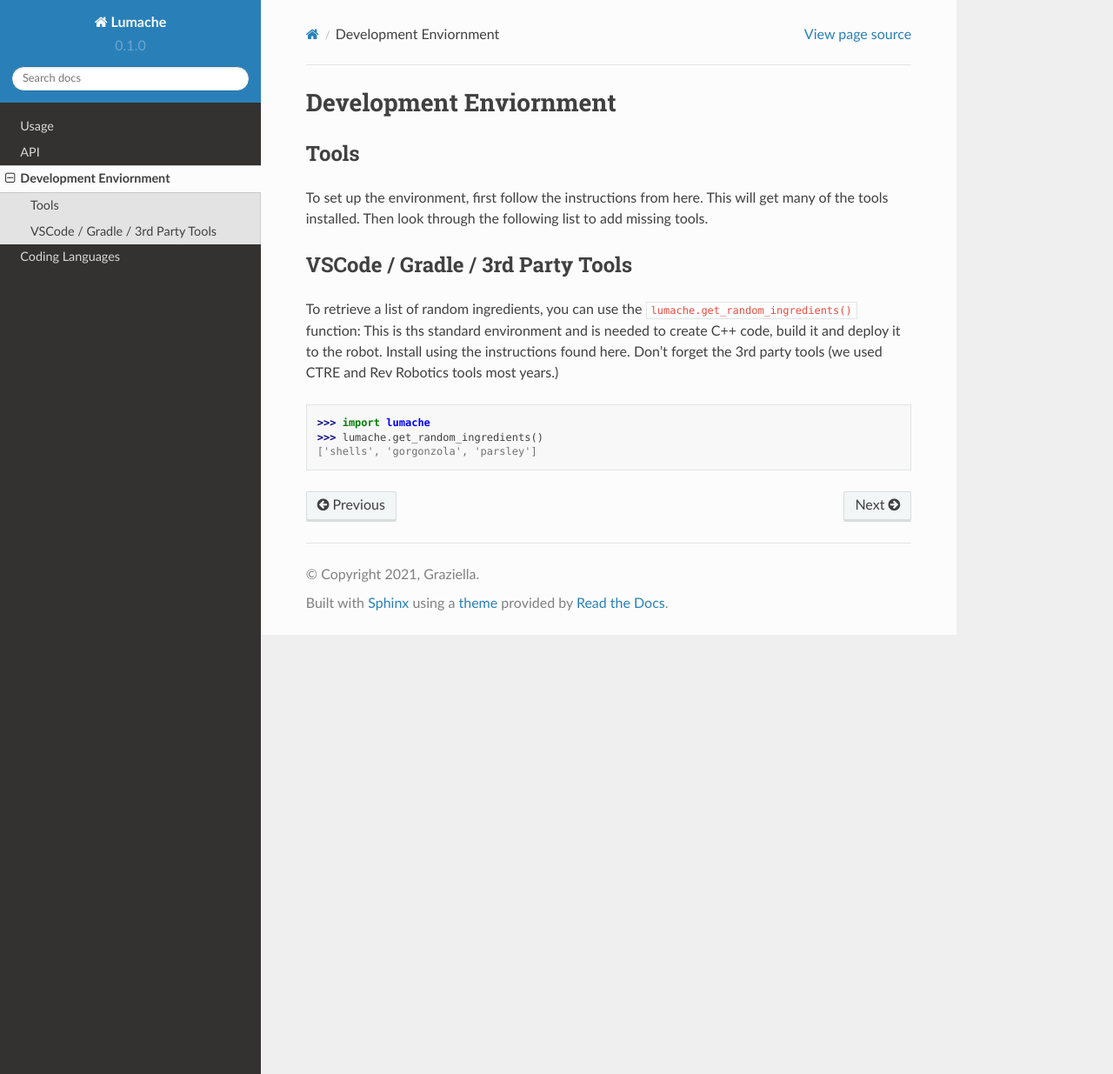
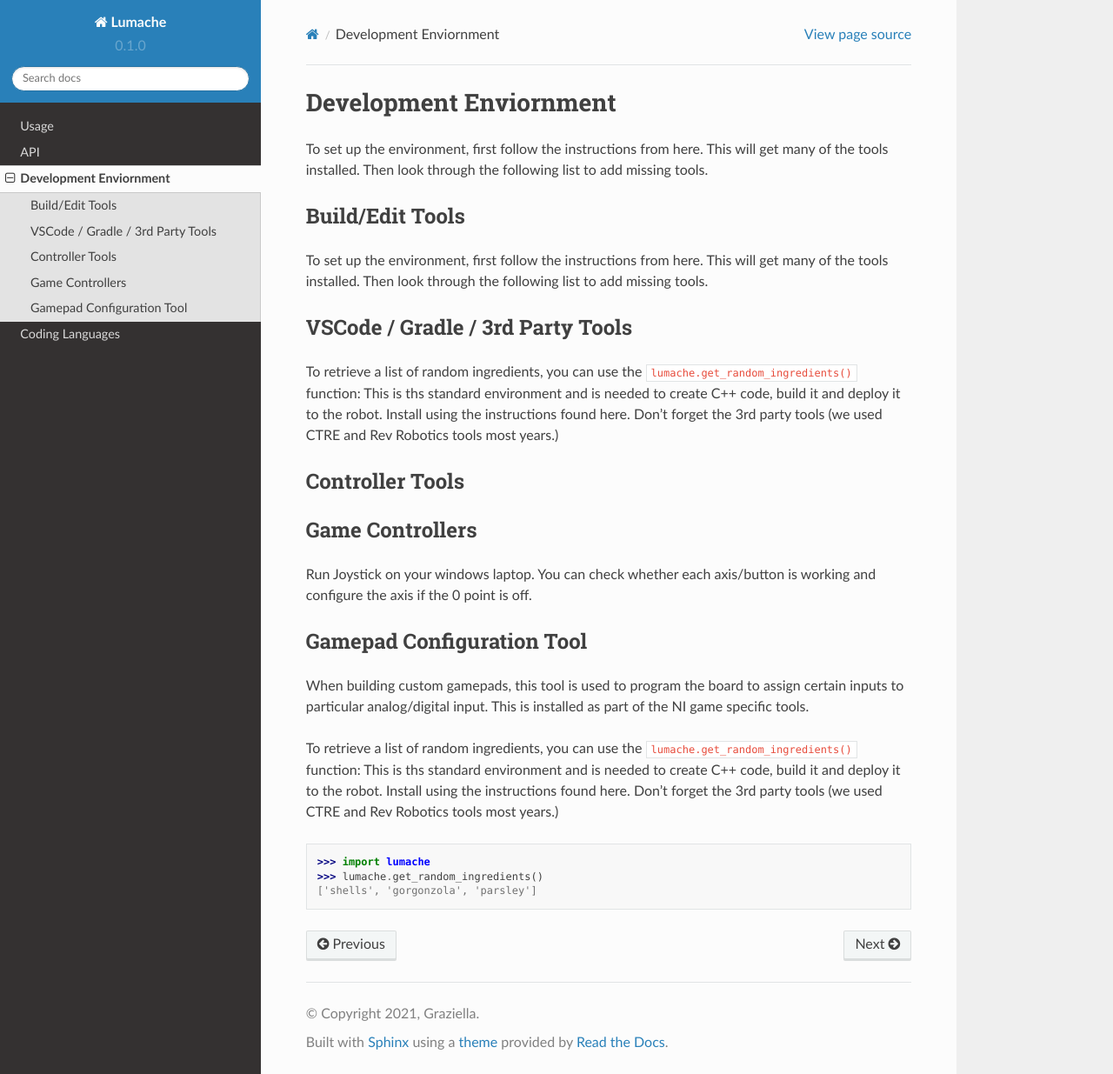
Before and after one commit to Team302/Team302Doco, a Sphinx documentation site: the page built from docs/source/devenv.rst, in a window 1280 px wide and 1235 px high. Shown: the whole window at 87% size. Built offline with Sphinx 7.4.7 and the Read the Docs theme 2.0.0, drawn with Linux system fonts in a browser that asks for light colours.

Commit message:
Update devenv.rst

```diff
--- a/docs/source/devenv.rst
+++ b/docs/source/devenv.rst
@@ -3,8 +3,11 @@ Development Enviornment
 
 .. _installation:
 
-Tools
-------------
+To set up the environment, first follow the instructions from here. This will get many of the tools installed. Then look through the following list to add missing tools.
+
+
+Build/Edit Tools
+------------------------
 
 To set up the environment, first follow the instructions from here. This will get many of the tools installed. Then look through the following list to add missing tools.
 
@@ -15,6 +18,22 @@ To retrieve a list of random ingredients,
 you can use the ``lumache.get_random_ingredients()`` function:
 This is ths standard environment and is needed to create C++ code, build it and deploy it to the robot. Install using the instructions found here. Don't forget the 3rd party tools (we used CTRE and Rev Robotics tools most years.)
 
+Controller Tools
+------------------------
+
+Game Controllers
+-----------------
+Run Joystick on your windows laptop.   You can check whether each axis/button is working and configure the axis if the 0 point is off.
+
+Gamepad Configuration Tool
+----------------------------------
+
+When building custom gamepads, this tool is used to program the board to assign certain inputs to particular analog/digital input. This is installed as part of the NI game specific tools.
+
+To retrieve a list of random ingredients,
+you can use the ``lumache.get_random_ingredients()`` function:
+This is ths standard environment and is needed to create C++ code, build it and deploy it to the robot. Install using the instructions found here. Don't forget the 3rd party tools (we used CTRE and Rev Robotics tools most years.)
+
 
 
 >>> import lumache
```
